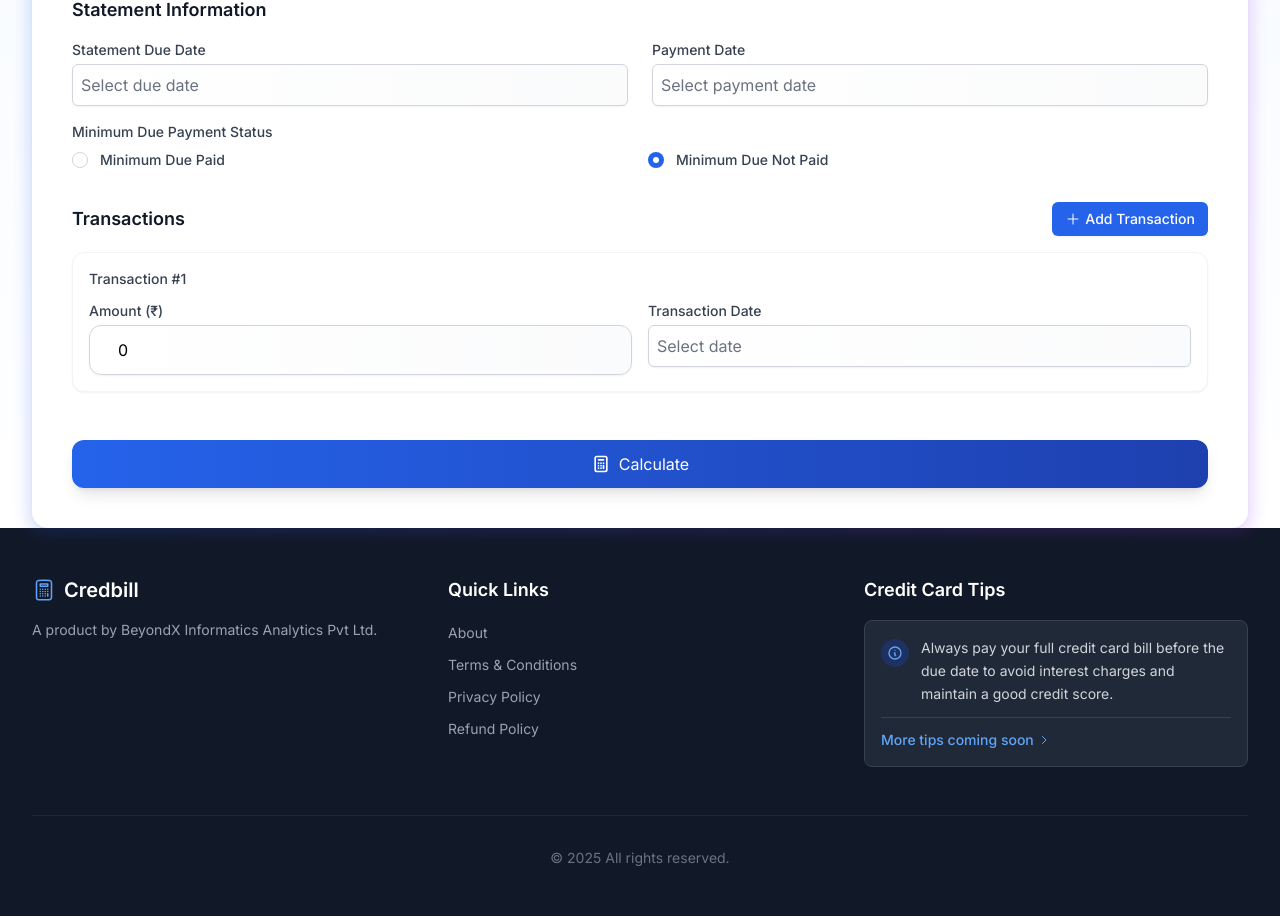
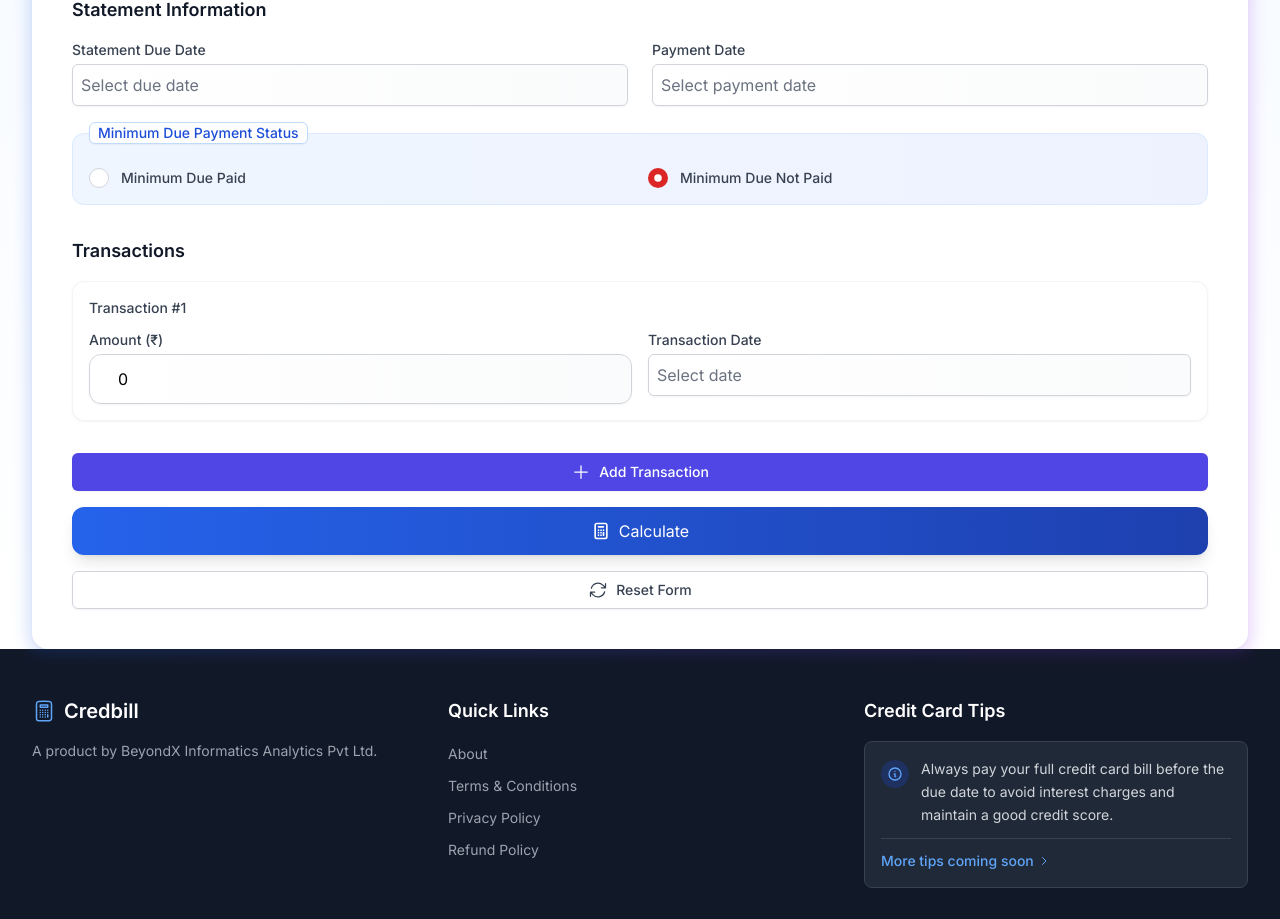
Before and after one commit to credintcal/credintcal, a Next.js app: page / in a window 1280 px wide. Shown: the part 998-1917 px from the top of the page. Built offline with nearby package versions, Linux system fonts and the light colour scheme; no server answers.

Commit message:
Fix multiple transaction issues: validate sum doesn't exceed outstanding amount, move Add Transaction button, prevent post-payment changes, add reset functionality, highlight minimum due status

```diff
--- a/app/components/ManualEntry.tsx
+++ b/app/components/ManualEntry.tsx
@@ -1,6 +1,6 @@
 'use client';
 
-import React, { useState } from 'react';
+import React, { useState, useEffect } from 'react';
 import { useForm } from 'react-hook-form';
 import DatePicker from 'react-datepicker';
 import "react-datepicker/dist/react-datepicker.css";
@@ -10,7 +10,7 @@ import { initializeRazorpayPayment } from '../../utils/payment';
 import CalculationResult from './CalculationResult';
 import { event } from './GoogleAnalytics';
 import TransactionItem from './TransactionItem';
-import { PlusIcon } from '@heroicons/react/24/outline';
+import { PlusIcon, ArrowPathIcon } from '@heroicons/react/24/outline';
 
 // Transaction interface
 interface Transaction {
@@ -34,6 +34,7 @@ export default function ManualEntry() {
   const [isLoading, setIsLoading] = useState(false);
   const [isPaid, setIsPaid] = useState(false);
   const [minDuePaid, setMinDuePaid] = useState(false);
+  const [transactionError, setTransactionError] = useState<string | null>(null);
 
   // State for multiple transactions
   const [transactions, setTransactions] = useState<Transaction[]>([
@@ -47,6 +48,7 @@ export default function ManualEntry() {
     reset,
     setValue,
     watch,
+    getValues,
   } = useForm<FormData>({
     resolver: zodResolver(schema),
     defaultValues: {
@@ -55,6 +57,14 @@ export default function ManualEntry() {
       minimumDuePaid: false
     }
   });
+
+  // Watch the outstanding amount to validate transaction totals
+  const outstandingAmount = watch('outstandingAmount');
+
+  // Effect to validate transaction amounts whenever they change
+  useEffect(() => {
+    validateTransactionAmounts();
+  }, [transactions, outstandingAmount]);
 
   // Handle input focus to clear default value
   const handleFocus = (event: React.FocusEvent<HTMLInputElement>) => {
@@ -78,11 +88,19 @@ export default function ManualEntry() {
 
   // Add a new transaction
   const addTransaction = () => {
+    if (isPaid || calculationResult?.paymentStatus === 'COMPLETED') {
+      alert('Cannot add transactions after payment. Please reset the form to start a new calculation.');
+      return;
+    }
     setTransactions([...transactions, { amount: 0, transactionDate: null }]);
   };
 
   // Remove a transaction
   const removeTransaction = (index: number) => {
+    if (isPaid || calculationResult?.paymentStatus === 'COMPLETED') {
+      alert('Cannot remove transactions after payment. Please reset the form to start a new calculation.');
+      return;
+    }
     if (transactions.length > 1) {
       const updatedTransactions = [...transactions];
       updatedTransactions.splice(index, 1);
@@ -92,21 +110,62 @@ export default function ManualEntry() {
 
   // Update transaction amount
   const updateTransactionAmount = (index: number, amount: number) => {
+    if (isPaid || calculationResult?.paymentStatus === 'COMPLETED') {
+      alert('Cannot modify transactions after payment. Please reset the form to start a new calculation.');
+      return;
+    }
     const updatedTransactions = [...transactions];
     updatedTransactions[index].amount = amount;
     setTransactions(updatedTransactions);
+    validateTransactionAmounts();
   };
 
   // Update transaction date
   const updateTransactionDate = (index: number, date: Date | null) => {
+    if (isPaid || calculationResult?.paymentStatus === 'COMPLETED') {
+      alert('Cannot modify transactions after payment. Please reset the form to start a new calculation.');
+      return;
+    }
     const updatedTransactions = [...transactions];
     updatedTransactions[index].transactionDate = date;
     setTransactions(updatedTransactions);
   };
 
+  // Validate transaction amounts don't exceed outstanding amount
+  const validateTransactionAmounts = (): boolean => {
+    const totalTransactionAmount = transactions.reduce((sum, transaction) => sum + transaction.amount, 0);
+    const currentOutstandingAmount = getValues('outstandingAmount');
+
+    if (totalTransactionAmount > currentOutstandingAmount) {
+      setTransactionError(`Total transaction amount (₹${totalTransactionAmount.toFixed(2)}) exceeds outstanding amount (₹${currentOutstandingAmount.toFixed(2)})`);
+      return false;
+    } else {
+      setTransactionError(null);
+      return true;
+    }
+  };
+
   // Validate all transaction dates are selected
   const validateTransactionDates = (): boolean => {
     return transactions.every(transaction => transaction.transactionDate !== null);
+  };
+
+  // Reset the form to start a new calculation
+  const handleReset = () => {
+    reset({
+      bank: '',
+      outstandingAmount: 0,
+      minimumDueAmount: 0,
+      minimumDuePaid: false
+    });
+    setDueDate(null);
+    setPaymentDate(null);
+    setCalculationResult(null);
+    setIsLoading(false);
+    setIsPaid(false);
+    setMinDuePaid(false);
+    setTransactionError(null);
+    setTransactions([{ amount: 0, transactionDate: null }]);
   };
 
   const onSubmit = async (data: FormData) => {
@@ -119,6 +178,18 @@ export default function ManualEntry() {
     // Validate transaction dates
     if (!validateTransactionDates()) {
       alert('Please select all transaction dates');
+      return;
+    }
+
+    // Validate transaction amounts
+    if (!validateTransactionAmounts()) {
+      alert('Total transaction amount cannot exceed outstanding amount');
+      return;
+    }
+
+    // Check if already paid
+    if (isPaid || calculationResult?.paymentStatus === 'COMPLETED') {
+      alert('Payment already completed. Please reset the form to start a new calculation.');
       return;
     }
 
@@ -268,6 +339,7 @@ export default function ManualEntry() {
             <select
               {...register('bank')}
               className="mt-1 block w-full px-4 py-3 rounded-xl border-gray-300 shadow-sm focus:ring-2 focus:ring-blue-500 focus:border-blue-500 bg-gradient-to-r from-white to-gray-50/80 backdrop-blur-sm transition-all duration-200 hover:bg-white"
+              disabled={isPaid || calculationResult?.paymentStatus === 'COMPLETED'}
             >
               <option value="">Select a bank</option>
               {banks.map((bank) => (
@@ -298,6 +370,7 @@ export default function ManualEntry() {
                   onBlur={(e) => handleBlur(e, 'outstandingAmount')}
                   {...register('outstandingAmount', { valueAsNumber: true })}
                   className="block w-full pl-7 pr-12 py-3 rounded-xl border-gray-300 focus:ring-2 focus:ring-blue-500 focus:border-blue-500 bg-gradient-to-r from-white to-gray-50/80 backdrop-blur-sm transition-all duration-200 hover:bg-white"
+                  disabled={isPaid || calculationResult?.paymentStatus === 'COMPLETED'}
                 />
               </div>
               {errors.outstandingAmount && (
@@ -321,6 +394,7 @@ export default function ManualEntry() {
                   onBlur={(e) => handleBlur(e, 'minimumDueAmount')}
                   {...register('minimumDueAmount', { valueAsNumber: true })}
                   className="block w-full pl-7 pr-12 py-3 rounded-xl border-gray-300 focus:ring-2 focus:ring-blue-500 focus:border-blue-500 bg-gradient-to-r from-white to-gray-50/80 backdrop-blur-sm transition-all duration-200 hover:bg-white"
+                  disabled={isPaid || calculationResult?.paymentStatus === 'COMPLETED'}
                 />
               </div>
               {errors.minimumDueAmount && (
@@ -344,6 +418,7 @@ export default function ManualEntry() {
                   className="block w-full px-4 py-3 rounded-xl border-gray-300 shadow-sm focus:ring-2 focus:ring-blue-500 focus:border-blue-500 bg-gradient-to-r from-white to-gray-50/80 backdrop-blur-sm transition-all duration-200 hover:bg-white"
                   placeholderText="Select due date"
                   dateFormat="MMMM d, yyyy"
+                  disabled={isPaid || calculationResult?.paymentStatus === 'COMPLETED'}
                 />
               </div>
             </div>
@@ -359,22 +434,25 @@ export default function ManualEntry() {
                   className="block w-full px-4 py-3 rounded-xl border-gray-300 shadow-sm focus:ring-2 focus:ring-blue-500 focus:border-blue-500 bg-gradient-to-r from-white to-gray-50/80 backdrop-blur-sm transition-all duration-200 hover:bg-white"
                   placeholderText="Select payment date"
                   dateFormat="MMMM d, yyyy"
+                  disabled={isPaid || calculationResult?.paymentStatus === 'COMPLETED'}
                 />
               </div>
             </div>
           </div>
 
-          <fieldset className="mt-4">
-            <legend className="block text-sm font-medium text-gray-700">Minimum Due Payment Status</legend>
+          {/* Enhanced Minimum Due Payment Status */}
+          <fieldset className="mt-4 p-4 bg-gradient-to-r from-blue-50 to-indigo-50 rounded-xl border border-blue-100">
+            <legend className="px-2 text-sm font-medium text-blue-700 bg-white rounded-md shadow-sm border border-blue-200">Minimum Due Payment Status</legend>
             <div className="mt-2 grid grid-cols-2 gap-4">
               <div className="flex items-center">
                 <input
                   id="minimum-due-yes"
                   name="minimum-due-paid"
                   type="radio"
-                  className="h-4 w-4 text-blue-600 focus:ring-blue-500 border-gray-300"
+                  className="h-5 w-5 text-blue-600 focus:ring-blue-500 border-gray-300"
                   checked={minDuePaid === true}
                   onChange={() => handleMinDuePaidChange(true)}
+                  disabled={isPaid || calculationResult?.paymentStatus === 'COMPLETED'}
                 />
                 <label htmlFor="minimum-due-yes" className="ml-3 block text-sm font-medium text-gray-700">
                   Minimum Due Paid
@@ -385,9 +463,10 @@ export default function ManualEntry() {
                   id="minimum-due-no"
                   name="minimum-due-paid"
                   type="radio"
-                  className="h-4 w-4 text-blue-600 focus:ring-blue-500 border-gray-300"
+                  className="h-5 w-5 text-red-600 focus:ring-red-500 border-gray-300"
                   checked={minDuePaid === false}
                   onChange={() => handleMinDuePaidChange(false)}
+                  disabled={isPaid || calculationResult?.paymentStatus === 'COMPLETED'}
                 />
                 <label htmlFor="minimum-due-no" className="ml-3 block text-sm font-medium text-gray-700">
                   Minimum Due Not Paid
@@ -400,14 +479,6 @@ export default function ManualEntry() {
         <div className="space-y-4">
           <div className="flex justify-between items-center">
             <h3 className="text-lg font-semibold text-gray-900">Transactions</h3>
-            <button
-              type="button"
-              onClick={addTransaction}
-              className="inline-flex items-center px-3 py-2 border border-transparent text-sm leading-4 font-medium rounded-md shadow-sm text-white bg-blue-600 hover:bg-blue-700 focus:outline-none focus:ring-2 focus:ring-offset-2 focus:ring-blue-500"
-            >
-              <PlusIcon className="h-4 w-4 mr-1" />
-              Add Transaction
-            </button>
           </div>
 
           <div className="space-y-2">
@@ -424,13 +495,31 @@ export default function ManualEntry() {
               />
             ))}
           </div>
+
+          {transactionError && (
+            <div className="p-3 bg-red-50 text-red-700 rounded-lg border border-red-200">
+              <p className="text-sm font-medium">{transactionError}</p>
+            </div>
+          )}
         </div>
 
-        <div className="pt-4">
+        <div className="flex flex-col space-y-4">
+          {/* Add Transaction Button moved here */}
+          <button
+            type="button"
+            onClick={addTransaction}
+            className="flex justify-center items-center px-4 py-2 border border-transparent text-sm font-medium rounded-md shadow-sm text-white bg-indigo-600 hover:bg-indigo-700 focus:outline-none focus:ring-2 focus:ring-offset-2 focus:ring-indigo-500 disabled:opacity-50"
+            disabled={isPaid || calculationResult?.paymentStatus === 'COMPLETED'}
+          >
+            <PlusIcon className="h-5 w-5 mr-2" />
+            Add Transaction
+          </button>
+
+          {/* Calculate Button */}
           <button
             type="submit"
-            disabled={isLoading}
-            className="w-full flex justify-center items-center py-3 px-4 bg-gradient-to-r from-blue-600 to-blue-800 hover:from-blue-700 hover:to-blue-900 text-white rounded-xl shadow-lg transition duration-300 ease-in-out focus:outline-none focus:ring-2 focus:ring-blue-500 focus:ring-offset-2"
+            disabled={isLoading || isPaid || calculationResult?.paymentStatus === 'COMPLETED' || Boolean(transactionError)}
+            className="w-full flex justify-center items-center py-3 px-4 bg-gradient-to-r from-blue-600 to-blue-800 hover:from-blue-700 hover:to-blue-900 text-white rounded-xl shadow-lg transition duration-300 ease-in-out focus:outline-none focus:ring-2 focus:ring-blue-500 focus:ring-offset-2 disabled:opacity-50"
           >
             {isLoading ? (
               <svg className="animate-spin -ml-1 mr-3 h-5 w-5 text-white" xmlns="http://www.w3.org/2000/svg" fill="none" viewBox="0 0 24 24">
@@ -446,6 +535,16 @@ export default function ManualEntry() {
               </>
             )}
           </button>
+
+          {/* Reset Button */}
+          <button
+            type="button"
+            onClick={handleReset}
+            className="flex justify-center items-center px-4 py-2 border border-gray-300 text-sm font-medium rounded-md shadow-sm text-gray-700 bg-white hover:bg-gray-50 focus:outline-none focus:ring-2 focus:ring-offset-2 focus:ring-blue-500"
+          >
+            <ArrowPathIcon className="h-5 w-5 mr-2" />
+            Reset Form
+          </button>
         </div>
       </form>
 
```
